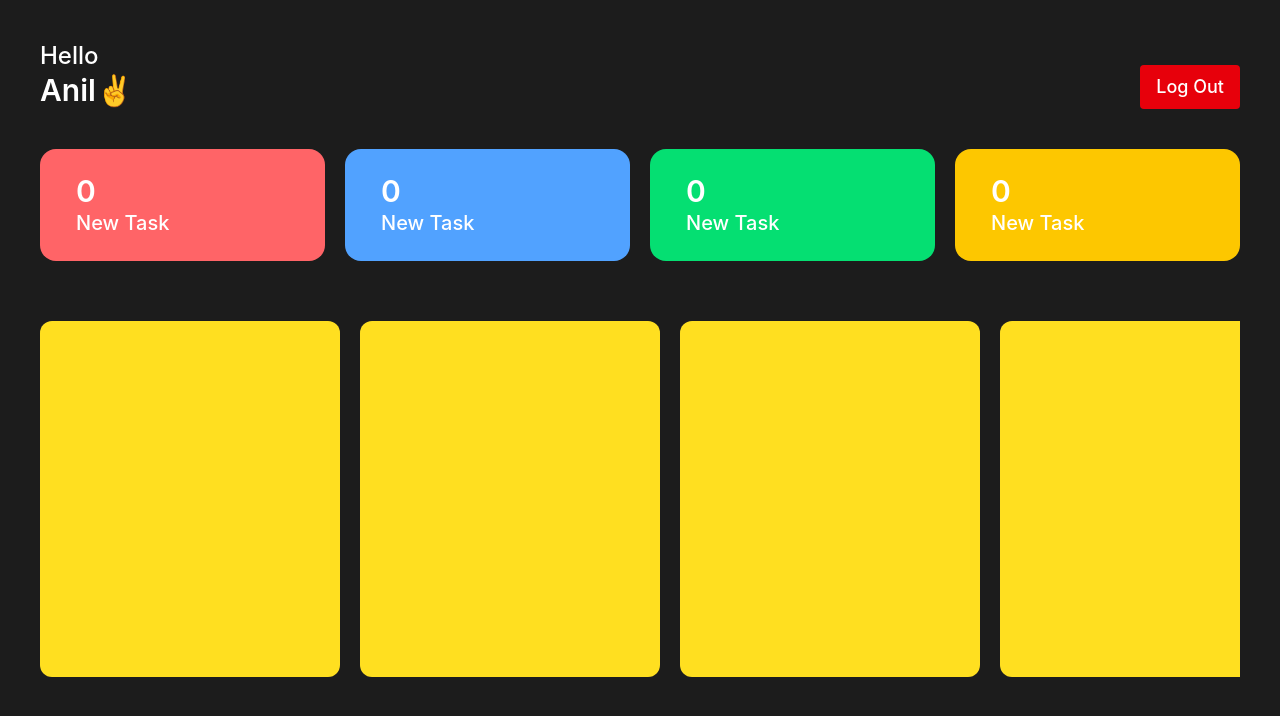
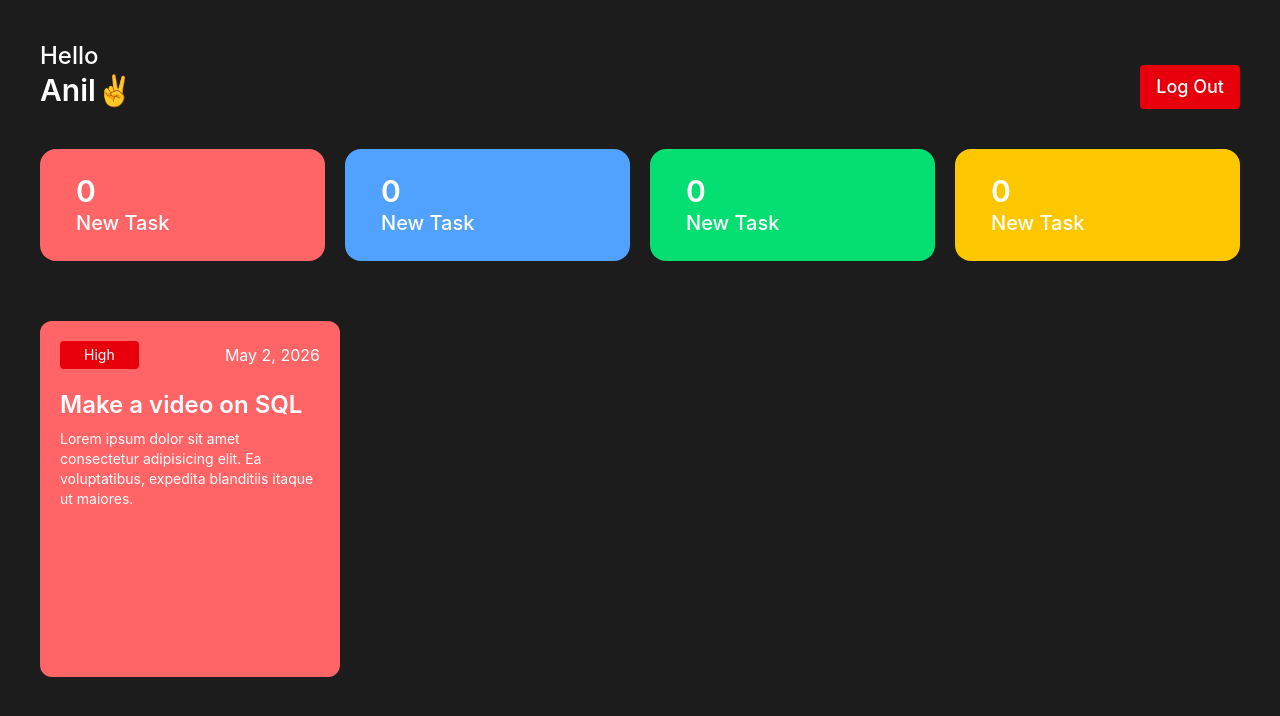
Before and after one commit to Anilbk777/react-projects, a React (Vite) app in the folder EmployeeManagementSystem/: page / in a window 1280 px wide. Shown: the top 716 px of the page. Built offline with nearby package versions, Linux system fonts and the light colour scheme.

Commit message:
task card added

```diff
--- a/EmployeeManagementSystem/src/Components/TaskList/TaskList.jsx
+++ b/EmployeeManagementSystem/src/Components/TaskList/TaskList.jsx
@@ -2,13 +2,18 @@ import React from "react";
 
 const TaskList = () => {
   return (
-    <div id="tasklist" className="flex gap-5 overflow-x-auto flex-nowrap  h-[55%]  mt-10 py-5">
-      <div className="shrink-0 bg-yellow-300 h-full w-[300px] rounded-xl"></div>
-      <div className="shrink-0 bg-yellow-300 h-full w-[300px] rounded-xl"></div>
-      <div className="shrink-0 bg-yellow-300 h-full w-[300px] rounded-xl"></div>
-      <div className="shrink-0 bg-yellow-300 h-full w-[300px] rounded-xl"></div>
-      <div className="shrink-0 bg-yellow-300 h-full w-[300px] rounded-xl"></div>
-      <div className="shrink-0 bg-yellow-300 h-full w-[300px] rounded-xl"></div>
+    <div
+      id="tasklist"
+      className="flex gap-5 overflow-x-auto flex-nowrap  h-[55%]  mt-10 py-5"
+    >
+      <div className="shrink-0 bg-red-400 h-full w-[300px] rounded-xl p-5">
+        <div className="flex justify-between items-center">
+          <h3 className="bg-red-600 px-6 py-1 rounded text-sm">High</h3>
+          <h4>May 2, 2026</h4>
+              </div>
+              <h2 className="mt-5 text-2xl font-semibold">Make a video on SQL</h2>
+              <p className="text-sm mt-2 ">Lorem ipsum dolor sit amet consectetur adipisicing elit. Ea voluptatibus, expedita blanditiis itaque ut maiores.</p>
+      </div>
     </div>
   );
 };
```
